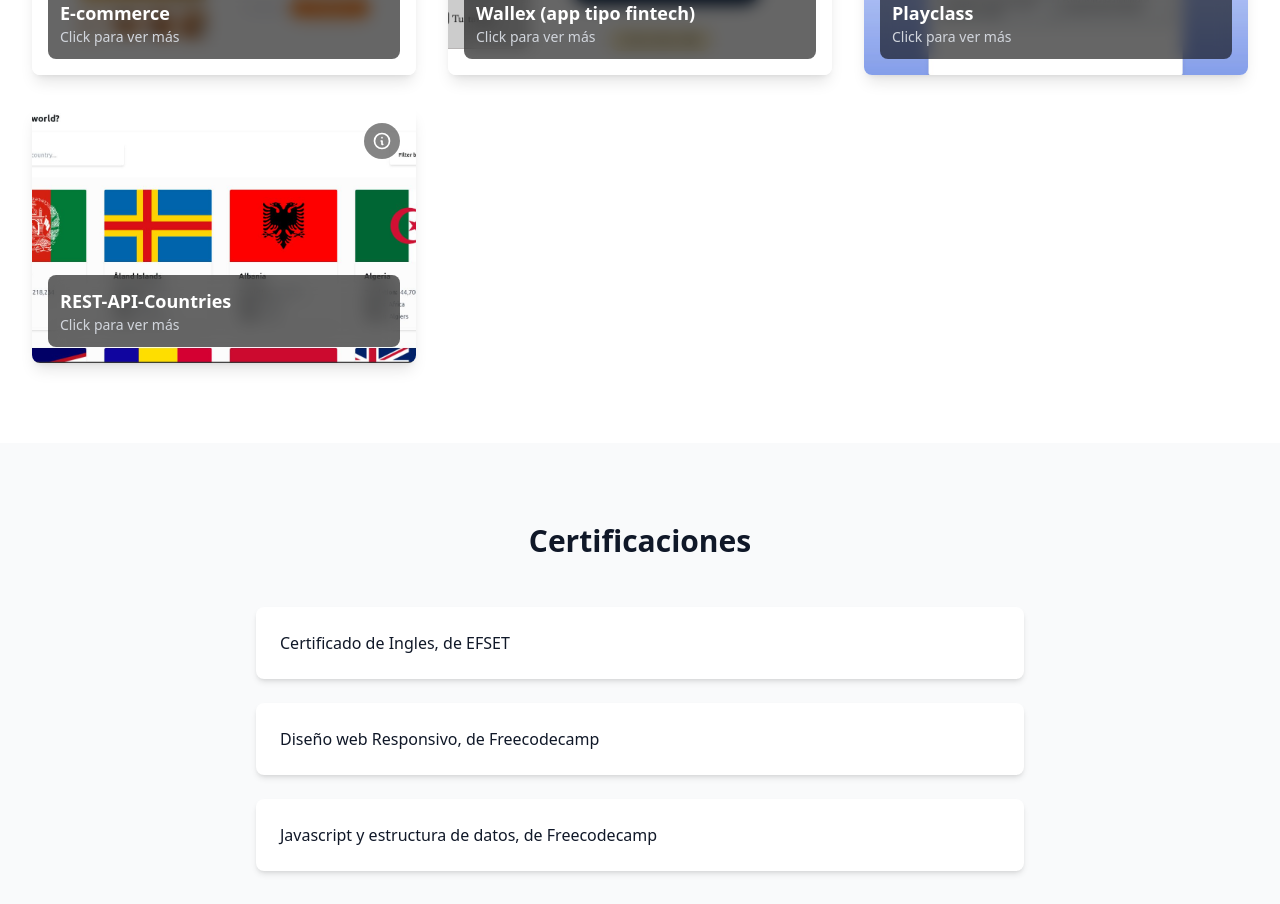
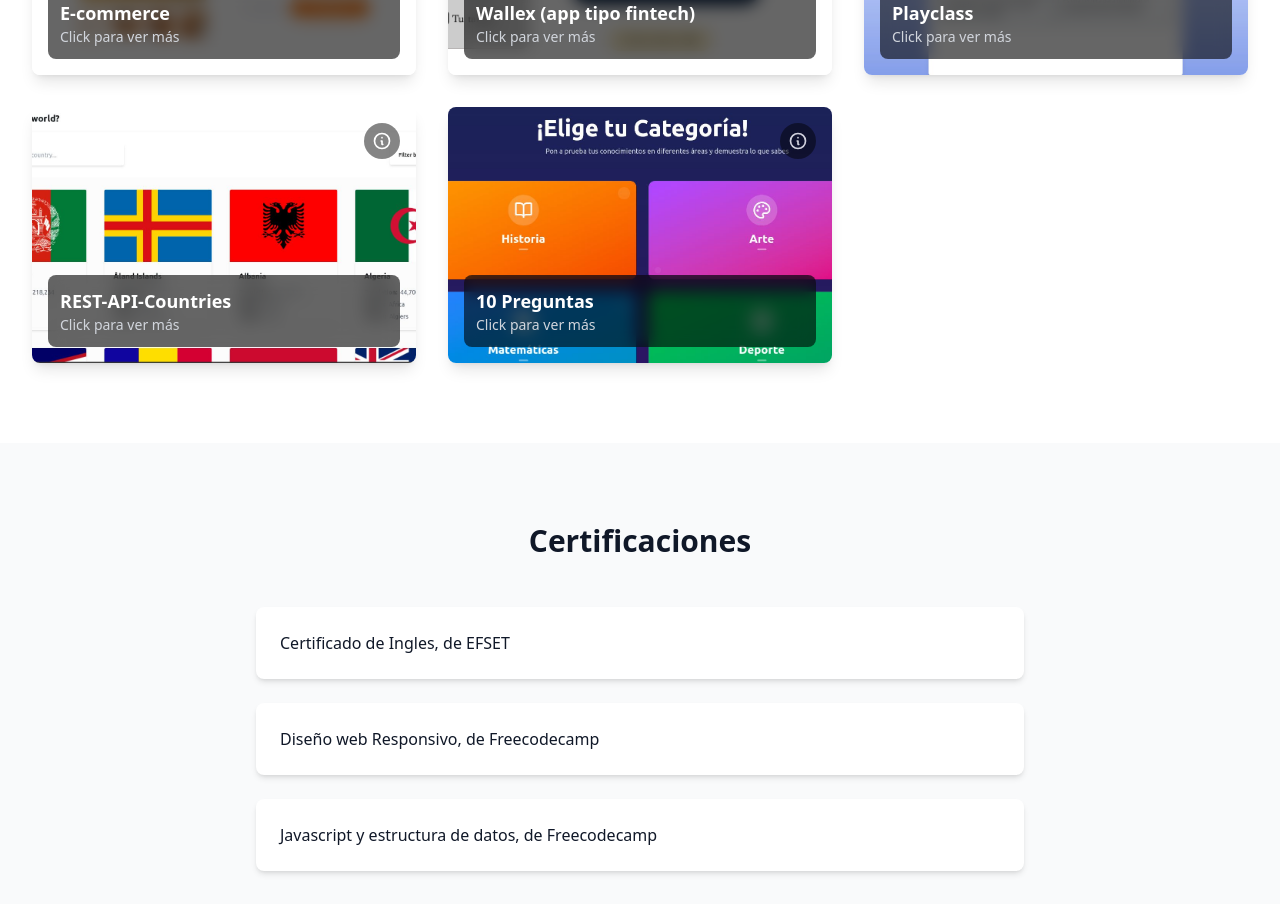
Before and after one commit to Morfeo1997/Portafoliov2, a React (Vite) app: page / in a window 1280 px wide. Shown: the part 2543-3447 px from the top of the page. Built offline with nearby package versions, Linux system fonts and the light colour scheme.

Commit message:
Se agrego el proyecto intermedio 5, 10 preguntas

```diff
--- a/src/components/projects-components/projects.jsx
+++ b/src/components/projects-components/projects.jsx
@@ -9,6 +9,7 @@
 import IntermediumImage2 from '../../assets/images/project-images/intermedium-projects/project-2.jpg'
 import IntermediumImage3 from '../../assets/images/project-images/intermedium-projects/project-3.jpg'
 import IntermediumImage4 from '../../assets/images/project-images/intermedium-projects/project-4.jpg'
+import IntermediumImage5 from '../../assets/images/project-images/intermedium-projects/project-5.jpg'
 
 
 
@@ -73,6 +74,12 @@
       image: IntermediumImage4,
       tools: ["React", "Tailwind"],
       link: "https://fm-rest-country.netlify.app/"
+    },
+    {
+      title: "10 Preguntas",
+      image: IntermediumImage5,
+      tools: ["React", "Tailwind"],
+      link: "https://10-preguntas.netlify.app/"
     }
   ];
 
```
Also changed, not shown: src/assets/images/project-images/intermedium-projects/project-5.jpg (added).
